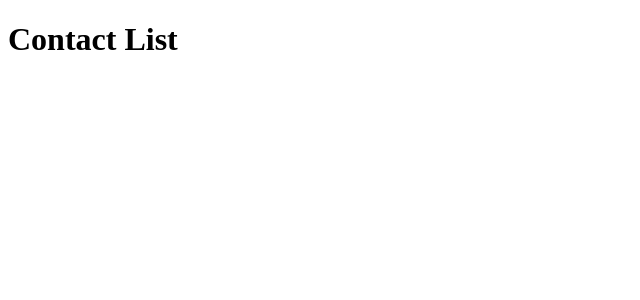
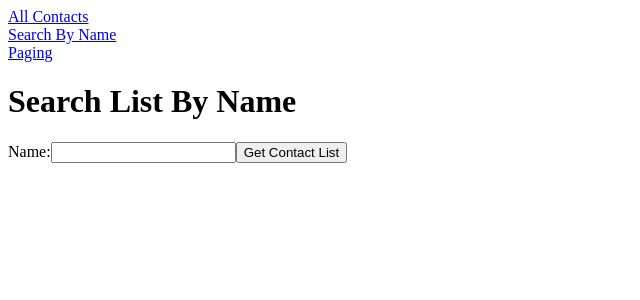
Before and after one commit to imsocialcoder/contactlistfe, an Angular app in the folder contactlist-fe/: page /search in a window 1280 px wide. Shown: the top 300 px of the page, without its empty margins (0-640 px from the left). Built offline with nearby package versions, Linux system fonts and the light colour scheme.

Commit message:
introduce nav-bar

```diff
--- a/contactlist-fe/src/app/app.component.ts
+++ b/contactlist-fe/src/app/app.component.ts
@@ -3,9 +3,9 @@ import { Component } from '@angular/core';
 @Component({
   selector: 'app-root',
   template: `
-  <contact-list></contact-list>
-  <search-list></search-list>
-  <paging-list></paging-list>
+  <nav-bar></nav-bar>
+  <router-outlet></router-outlet>
+
   `,
 })
 export class AppComponent {
--- a/contactlist-fe/src/app/app.module.ts
+++ b/contactlist-fe/src/app/app.module.ts
@@ -6,6 +6,7 @@ import { appRoutes } from 'src/routes';
 import { AppComponent } from './app.component';
 import { ContactListComponent } from './contactlist/contactlist.component';
 import { SearchListComponent } from './searchlist/searchlist.component';
+import { NavBarComponent } from './nav/navbar.component';
 import { PagingListComponent } from './paging/paging.component';
 import { HttpClientModule }  from '@angular/common/http'
 
@@ -15,6 +16,7 @@ import { HttpClientModule }  from '@angular/common/http'
     ContactListComponent,
     SearchListComponent,
     PagingListComponent,
+    NavBarComponent
   ],
   imports: [
     BrowserModule,
--- a/contactlist-fe/src/app/contactlist/contactlist.component.html
+++ b/contactlist-fe/src/app/contactlist/contactlist.component.html
@@ -0,0 +1,16 @@
+<div>
+    <h1>Contact List</h1>
+    <div>
+        <button (click)="getList()">Get Contact List</button>
+        <table>
+            <tr *ngIf=contactList>
+                <th>Name</th>
+                <th>Photo</th>
+            </tr>
+            <tr *ngFor="let contact of contactList">
+                <td>{{contact.name}}</td>
+                <td><img src="{{contact.path}}"></td>
+            </tr>
+        </table>
+    </div>
+</div>
--- a/contactlist-fe/src/app/contactlist/contactlist.component.ts
+++ b/contactlist-fe/src/app/contactlist/contactlist.component.ts
@@ -1,12 +1,17 @@
+import { AnimateTimings } from "@angular/animations";
+import { HttpClient } from "@angular/common/http";
 import { Component } from "@angular/core";
+import  { Contact} from '../model/Contact'
 
 @Component({
     selector: 'contact-list',
-    template: `
-    <h1>Contact List</h1>
-
-        `,
+    templateUrl:'./contactlist.component.html'
 })
 export class ContactListComponent {
+    contactList: any;
+    constructor(private http:HttpClient){}
 
+    getList(){
+        this.http.get<Contact[]>("http://localhost:8080/api/contactlist").subscribe (data => {this.contactList = data})
+    }
 }
--- /dev/null
+++ b/contactlist-fe/src/app/model/Contact.ts
@@ -0,0 +1,5 @@
+export class Contact {
+  id: number | undefined;
+  name: string | undefined;
+  path: string | undefined;
+}
--- a/contactlist-fe/src/app/nav/navbar.component.html
+++ b/contactlist-fe/src/app/nav/navbar.component.html
@@ -0,0 +1,9 @@
+<div class="navbar navbar-default">
+    <div class="container-fluid">
+        <div class="collapse navbar-collapse">
+            <div><a href="/"><label>All Contacts</label></a></div>
+            <div><a href="/search"><label>Search By Name</label></a></div>
+            <div><a href="/paging"><label>Paging</label></a></div>
+        </div>
+    </div>
+</div>
--- a/contactlist-fe/src/app/paging/paging.component.html
+++ b/contactlist-fe/src/app/paging/paging.component.html
@@ -0,0 +1,22 @@
+<div>
+    <h1>List By Paging</h1>
+    <div>
+        <div>
+            <label>Page:</label><input #page>
+        </div>
+        <div>
+            <label>Size:</label><input #size>
+        </div>
+        <button (click)="getList(page.value, size.value)">Get List</button>
+        <table>
+            <tr *ngIf=contactList>
+                <th>Name</th>
+                <th>Photo</th>
+            </tr>
+            <tr *ngFor="let contact of contactList">
+                <td>{{contact.name}}</td>
+                <td><img src="{{contact.path}}"></td>
+            </tr>
+        </table>
+    </div>
+</div>
--- a/contactlist-fe/src/app/paging/paging.component.ts
+++ b/contactlist-fe/src/app/paging/paging.component.ts
@@ -1,9 +1,16 @@
+import { HttpClient } from "@angular/common/http";
 import { Component } from "@angular/core";
+import { Contact } from "../model/Contact";
 
 @Component({
     selector: 'paging-list',
-    templateUrl: './paging.component.html'
+    templateUrl:'./paging.component.html'
 })
 export class PagingListComponent {
+    contactList: any;
+    constructor(private http: HttpClient) { }
 
+    getList(page: string, size: string) {
+        this.http.get<Contact[]>("http://localhost:8080/api/contactlist/paging?page=" + page + "&size=" + size).subscribe(data => { this.contactList = data })
+    }
 }
--- a/contactlist-fe/src/app/searchlist/searchlist.component.html
+++ b/contactlist-fe/src/app/searchlist/searchlist.component.html
@@ -0,0 +1,17 @@
+<div>
+    <h1>Search List By Name</h1>
+    <div>
+        <label>Name:</label><input #searchTxt>
+        <button (click)="getList(searchTxt.value)">Get Contact List</button>
+        <table>
+            <tr *ngIf=contactList>
+                <th>Name</th>
+                <th>Photo</th>
+            </tr>
+            <tr *ngFor="let contact of contactList">
+                <td>{{contact.name}}</td>
+                <td><img src="{{contact.path}}"></td>
+            </tr>
+        </table>
+    </div>
+</div>
--- a/contactlist-fe/src/app/searchlist/searchlist.component.ts
+++ b/contactlist-fe/src/app/searchlist/searchlist.component.ts
@@ -1,9 +1,16 @@
+import { HttpClient } from "@angular/common/http";
 import { Component } from "@angular/core";
+import { Contact } from "../model/Contact";
 
 @Component({
     selector: 'search-list',
-    templateUrl: './searchlist.component.html'
+    templateUrl:'./searchlist.component.html'
 })
 export class SearchListComponent {
+    contactList: any;
+    constructor(private http: HttpClient) { }
 
+    getList(searchText: string) {
+        this.http.get<Contact[]>("http://localhost:8080/api/contactlist/" + searchText).subscribe(data => { this.contactList = data })
+    }
 }
--- a/contactlist-fe/src/styles.css
+++ b/contactlist-fe/src/styles.css
@@ -1 +1,5 @@
 /* You can add global styles to this file, and also import other style files */
+img{
+    width: 100px;
+    height: 100px;
+}
```
Also changed, not shown: contactlist-fe/src/app/nav/navbar.component.ts (+9 -0 lines), 1 other file (tests, documents, lock files or other folders).
